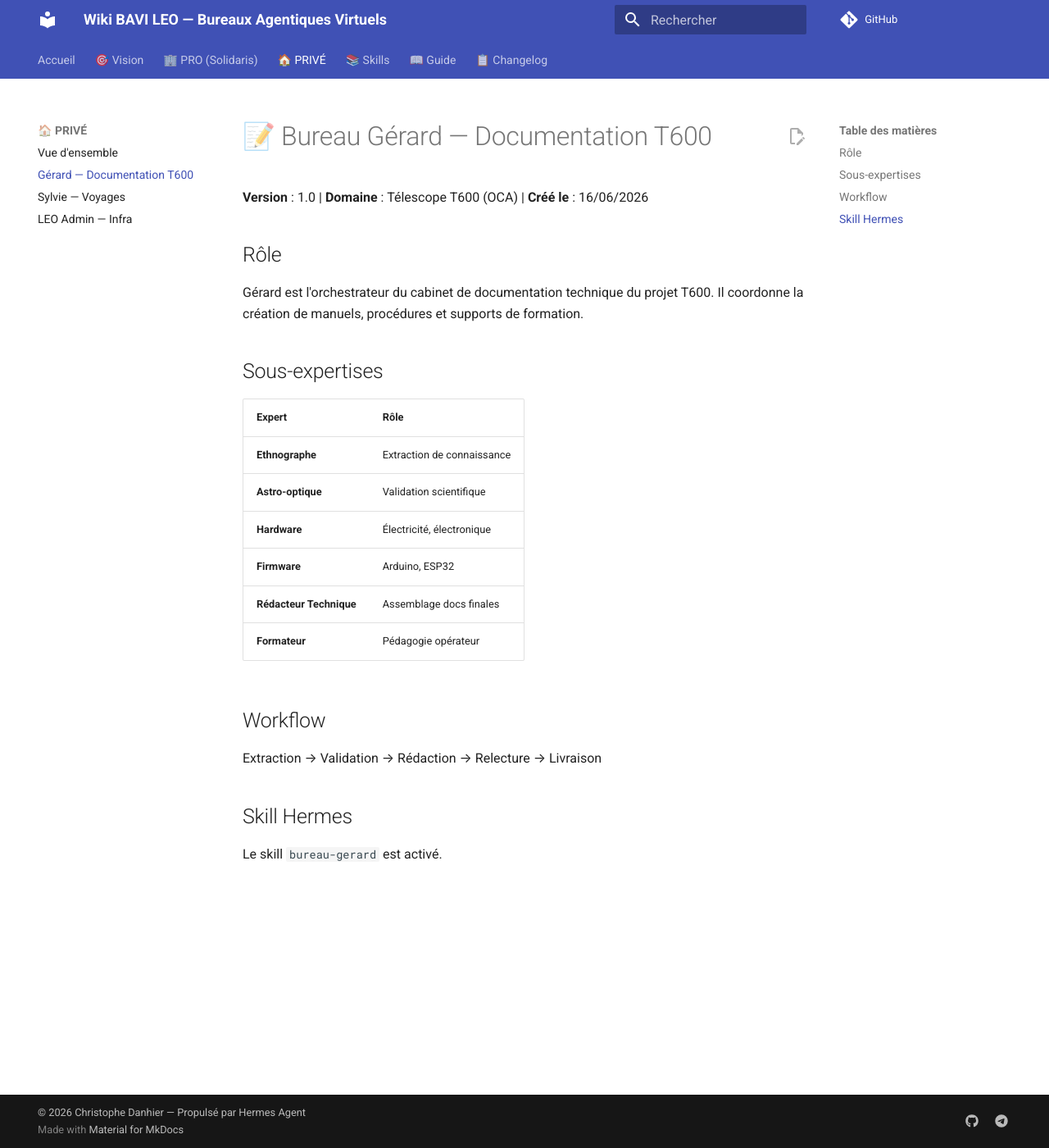
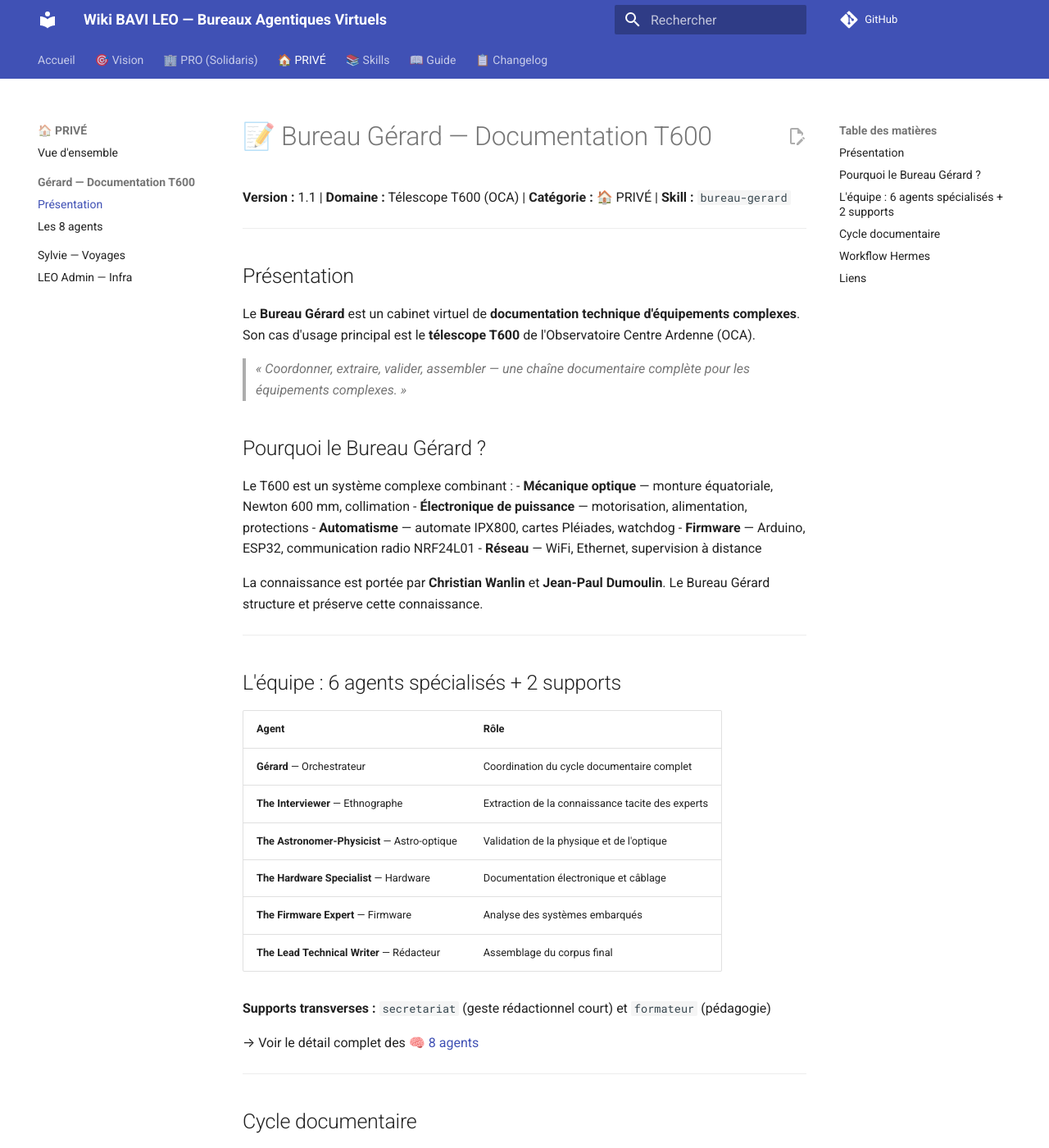
Before and after one commit to christophedanhier-hash/BAVI_LEO, an MkDocs documentation site: the page built from docs/wiki/prive/gerard.md, in a window 1280 px wide and 1400 px high. Shown: the whole window at 82% size. Built offline with MkDocs 1.6.1 and Material for MkDocs 9.7.7, drawn with Linux system fonts in a browser that asks for light colours; comment, search, counter and statistics services are not loaded; some of the changed text lies outside the part shown.

Commit message:
Bureau Gérard : hub central + agents détaillés (migration depuis wiki-oca)
- gerard.md enrichi : présentation, équipe, cycle documentaire
- gerard/agents.md : détail complet des 8 agents (migré depuis wiki-oca)
- Navigation mkdocs.yml : sous-page 'Les 8 agents'

````diff
--- a/docs/wiki/prive/gerard.md
+++ b/docs/wiki/prive/gerard.md
@@ -1,26 +1,71 @@
 # 📝 Bureau Gérard — Documentation T600
 
-**Version** : 1.0 | **Domaine** : Télescope T600 (OCA) | **Créé le** : 16/06/2026
+**Version :** 1.1 | **Domaine :** Télescope T600 (OCA) | **Catégorie :** 🏠 PRIVÉ | **Skill :** `bureau-gerard`
 
-## Rôle
+---
 
-Gérard est l'orchestrateur du cabinet de documentation technique du projet T600. Il coordonne la création de manuels, procédures et supports de formation.
+## Présentation
 
-## Sous-expertises
+Le **Bureau Gérard** est un cabinet virtuel de **documentation technique d'équipements complexes**. Son cas d'usage principal est le **télescope T600** de l'Observatoire Centre Ardenne (OCA).
 
-| Expert | Rôle |
-|--------|------|
-| **Ethnographe** | Extraction de connaissance |
-| **Astro-optique** | Validation scientifique |
-| **Hardware** | Électricité, électronique |
-| **Firmware** | Arduino, ESP32 |
-| **Rédacteur Technique** | Assemblage docs finales |
-| **Formateur** | Pédagogie opérateur |
+> *« Coordonner, extraire, valider, assembler — une chaîne documentaire complète pour les équipements complexes. »*
 
-## Workflow
+## Pourquoi le Bureau Gérard ?
 
-Extraction → Validation → Rédaction → Relecture → Livraison
+Le T600 est un système complexe combinant :
+- **Mécanique optique** — monture équatoriale, Newton 600 mm, collimation
+- **Électronique de puissance** — motorisation, alimentation, protections
+- **Automatisme** — automate IPX800, cartes Pléiades, watchdog
+- **Firmware** — Arduino, ESP32, communication radio NRF24L01
+- **Réseau** — WiFi, Ethernet, supervision à distance
 
-## Skill Hermes
+La connaissance est portée par **Christian Wanlin** et **Jean-Paul Dumoulin**. Le Bureau Gérard structure et préserve cette connaissance.
 
-Le skill `bureau-gerard` est activé.
+---
+
+## L'équipe : 6 agents spécialisés + 2 supports
+
+| Agent | Rôle |
+|-------|------|
+| **Gérard** — Orchestrateur | Coordination du cycle documentaire complet |
+| **The Interviewer** — Ethnographe | Extraction de la connaissance tacite des experts |
+| **The Astronomer-Physicist** — Astro-optique | Validation de la physique et de l'optique |
+| **The Hardware Specialist** — Hardware | Documentation électronique et câblage |
+| **The Firmware Expert** — Firmware | Analyse des systèmes embarqués |
+| **The Lead Technical Writer** — Rédacteur | Assemblage du corpus final |
+
+**Supports transverses :** `secretariat` (geste rédactionnel court) et `formateur` (pédagogie)
+
+→ Voir le détail complet des [🧠 8 agents](gerard/agents.md)
+
+---
+
+## Cycle documentaire
+
+```
+Demande → Cadrage → Extraction → Dispatch → Croisement → Assemblage → Livraison
+```
+
+Chaque livrable suit une **traçabilité stricte** : toute donnée remonte à une source identifiable, les lacunes sont explicitement marquées.
+
+---
+
+## Workflow Hermes
+
+1. **Sollicitation** : « Gérard, lance un cycle doc pour [sujet] »
+2. **Orchestration** : Gérard cadrage → dispatch aux experts
+3. **Production** : chaque expert produit son livrable
+4. **Croisement** : validation croisée hardware ↔ firmware
+5. **Assemblage** : rédacteur technique → livrable final
+6. **Livraison** : documentation déposée dans le wiki T600
+
+---
+
+## Liens
+
+- 🌐 **Projet T600** : [Wiki OCA](https://christophedanhier-hash.github.io/wiki-oca/)
+- 📂 **Wiki BAVI LEO** : [Bureau Gérard](https://christophedanhier-hash.github.io/BAVI_LEO/)
+
+---
+
+*Documentation générée par LEO — BAVI LEO, mise à jour 16 juin 2026*
--- a/mkdocs.yml
+++ b/mkdocs.yml
@@ -50,7 +50,9 @@ nav:
       - Assurance Obligatoire: wiki/pro/assurance-obligatoire.md
   - 🏠 PRIVÉ:
       - Vue d'ensemble: wiki/prive/index.md
-      - Gérard — Documentation T600: wiki/prive/gerard.md
+      - Gérard — Documentation T600:
+          - Présentation: wiki/prive/gerard.md
+          - Les 8 agents: wiki/prive/gerard/agents.md
       - Sylvie — Voyages: wiki/prive/sylvie.md
       - LEO Admin — Infra: wiki/prive/leo-admin.md
   - 📚 Skills:
````
Also changed, not shown: docs/wiki/prive/gerard/agents.md (added, +134 -0 lines).
